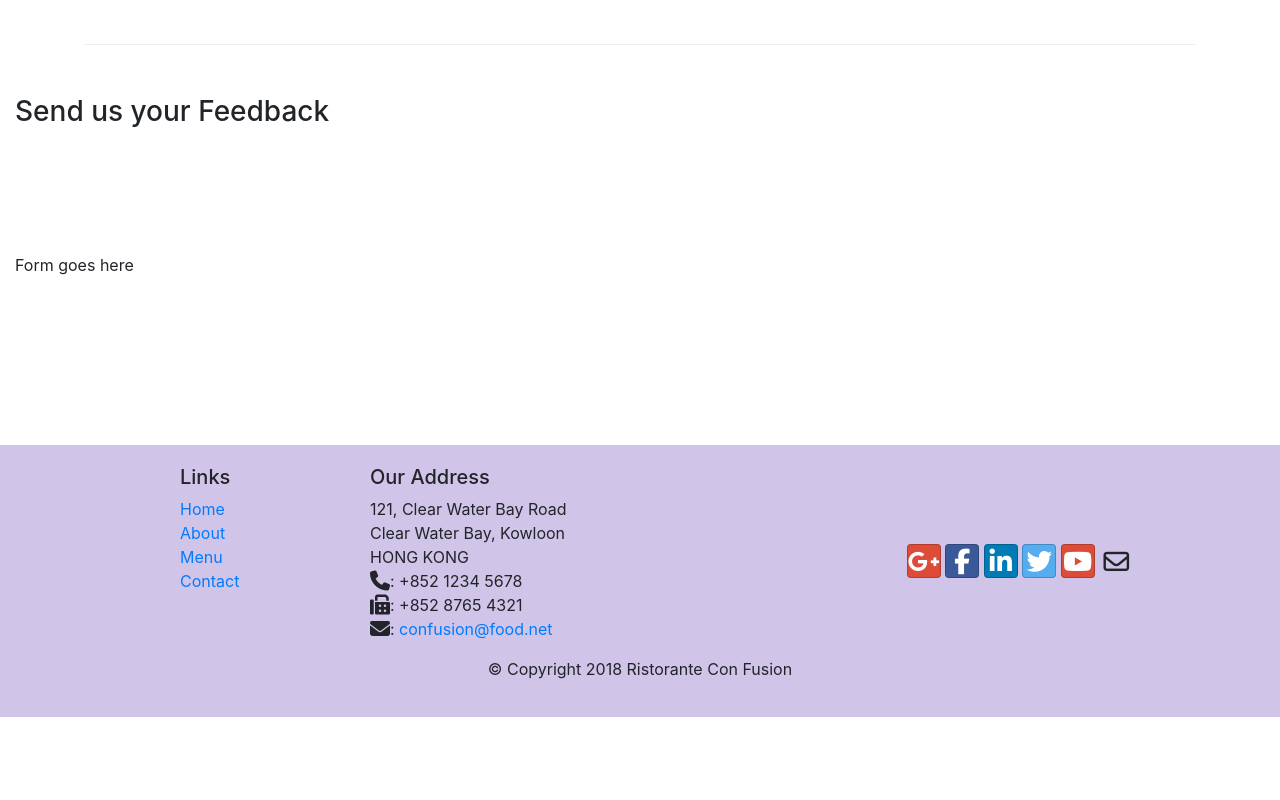
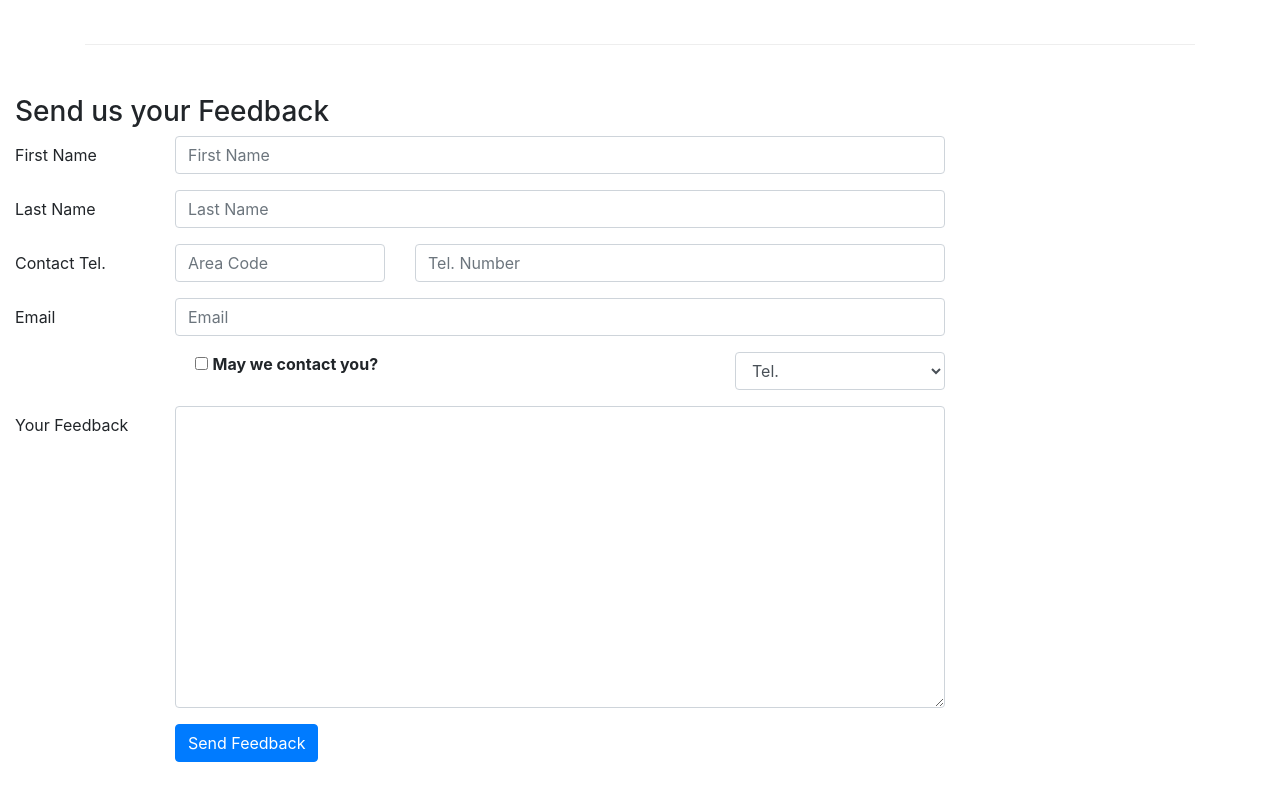
Before and after one commit to Ikalli/coursera-web-ui-frameworks, a plain HTML site: page contactus.html in a window 1280 px wide. Shown: the part 820-1620 px from the top of the page. Before the commit the page ends 1537 px from the top, so only its background shows below. Drawn offline with nearby package versions, Linux system fonts and the light colour scheme.

Commit message:
bootstrap form

```diff
--- a/contactus.html
+++ b/contactus.html
@@ -92,7 +92,64 @@
               <h3>Send us your Feedback</h3>
            </div>
             <div class="col-12 col-md-9">
-                Form goes here
+                <form>
+                    <div class="form-group row">
+                        <label for="firstname" class="col-md-2 col-form-label">First Name</label>
+                        <div class="col-md-10">
+                            <input type="text" class="form-control" id="firstname" name="firstname" placeholder="First Name">
+                        </div>
+                    </div>
+                    <div class="form-group row">
+                        <label for="lastname" class="col-md-2 col-form-label">Last Name</label>
+                        <div class="col-md-10">
+                            <input type="text" class="form-control" id="lastname" name="lastname" placeholder="Last Name">
+                        </div>
+                    </div>
+                    <div class="form-group row">
+                        <label for="telnum" class="col-12 col-md-2 col-form-label">Contact Tel.</label>
+                        <div class="col-5 col-md-3">
+                            <input type="tel" class="form-control" id="areacode" name="areacode" placeholder="Area Code">
+                        </div>
+                        <div class="col-7 col-md-7">
+                            <input type="text" class="form-control" id="telnum" name="telnum" placeholder="Tel. Number">
+                        </div>
+                    </div>
+                    <div class="form-group row">
+                        <label for="emailid" class="col-md-2 col-form-label">Email</label>
+                        <div class="col-md-10">
+                            <input type="email" class="form-control" id="emailid" name="emailid" placeholder="Email">
+                        </div>
+                    </div>
+                    <div class="form-group row">
+                        <div class="col-md-6 offset-md-2">
+                            <div class="form-check">
+                                <input type="checkbox" class="from-check-input" name="approve" id="approve" value="">
+                                <label class="form-check-label" for="approve">
+                                    <strong>May we contact you?</strong>
+                                </label>
+                            </div>
+                        </div>
+                        <div class="col-md-3 offset-md-1">
+                            <select class="form-control">
+                                <option>Tel.</option>
+                                <option>Email</option>
+                            </select>
+                        </div>
+                    </div>
+                    <div class="form-group row">
+                        <label for="feedback" class="col-md-2 col-form-label">Your Feedback</label>
+                        <div class="col-md-10">
+                            <textarea class="form-control" id="feedback" name="feedback" rows="12"></textarea>
+                        </div>
+                    </div>
+                    <div class="form-group row">
+                        <div class="offset-md-2 col-md-10">
+                            <button type="submit" class="btn btn-primary">
+                                Send Feedback
+                            </button>
+                        </div>
+                    </div>
+                </form>
             </div>
              <div class="col-12 col-md">
             </div>
```
